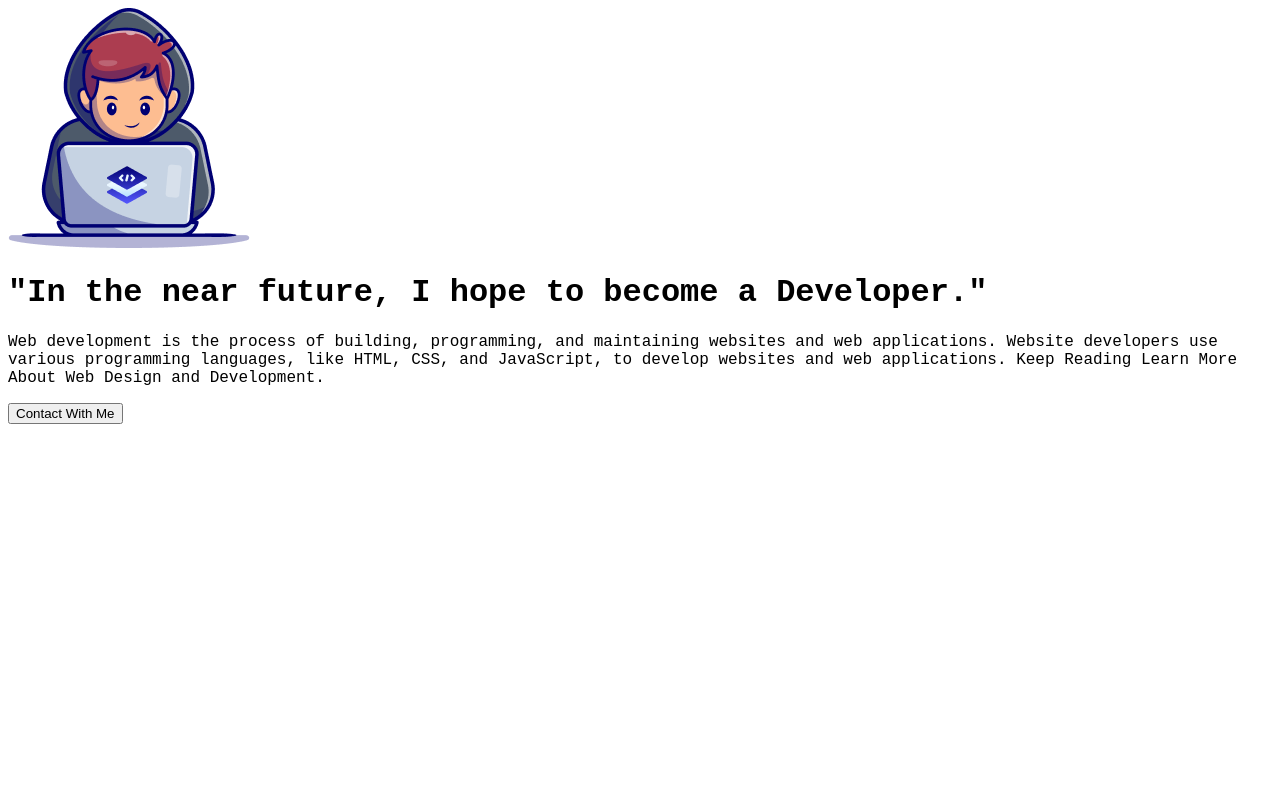
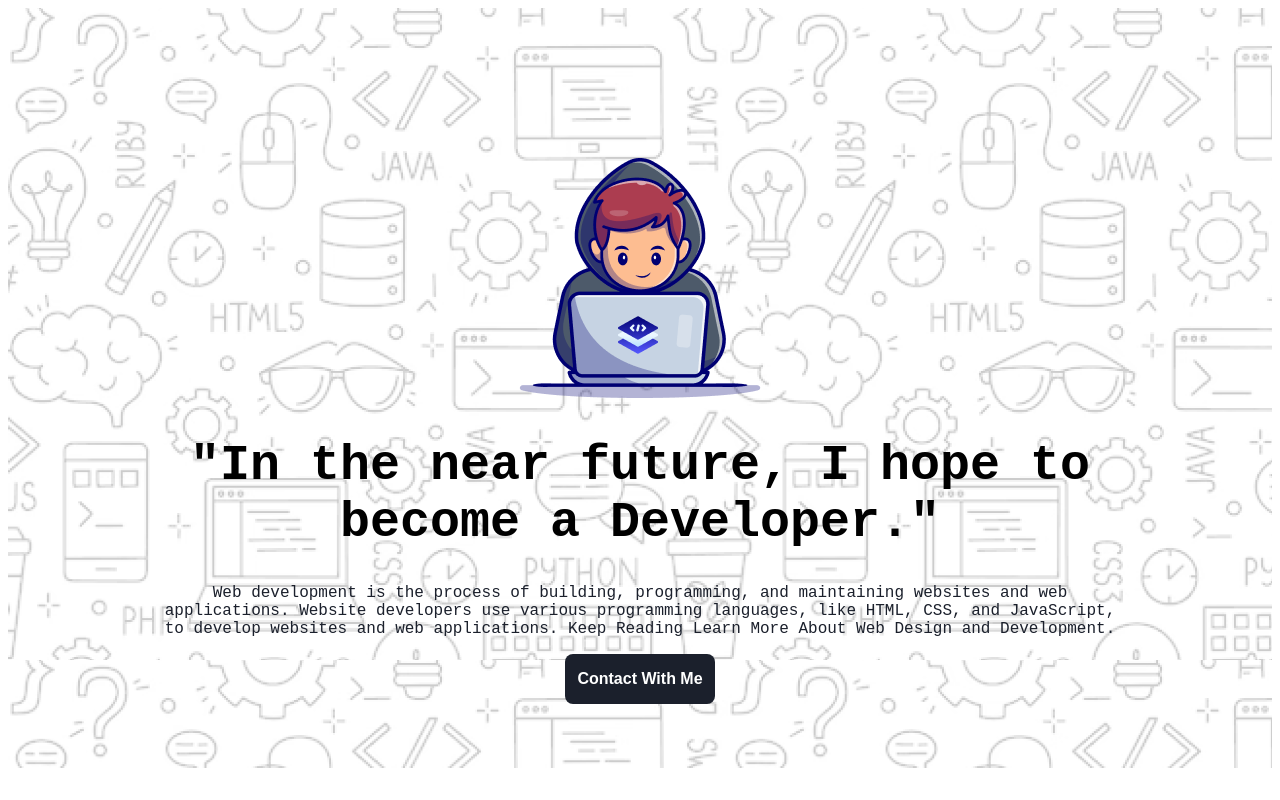
Before and after one commit to rafiulhasan1/F1-assignment-B10, a plain HTML site: page index.html in a window 1280 px wide. Drawn offline with Linux system fonts and the light colour scheme; a web font is replaced by a local one.

Commit message:
header part complate

```diff
--- a/css/style.css
+++ b/css/style.css
@@ -5,3 +5,31 @@
   font-weight: 400;
   font-style: normal;
 }
+
+/* header part started */
+.header-part{
+    background-image: url("../assets/Hero-bg.png");
+    text-align: center;
+    padding: 150px;
+    height: 460px;
+}
+
+.header-h{
+    font-weight: 600;
+    font-size: 50px;
+}
+
+.header-p{
+    color: #1b202c;
+}
+
+.btn-header{
+    width: 150px;
+    height: 50px;
+    border: none;
+    border-radius: 8px;
+    background-color: #1b202c;
+    color: white;
+    font-weight: 600;
+    font-size: 16px;
+}
--- a/index.html
+++ b/index.html
@@ -10,11 +10,11 @@
     <link rel="stylesheet" href="css/style.css">
 </head>
 <body class="azeret-mono-font">
-    <header>
+    <header class="header-part">
         <img src="assets/Group.png" alt="">
-        <h1>"In the near future, I hope to become a Developer."</h1>
-        <p>Web development is the process of building, programming, and maintaining websites and web applications. Website developers use various programming languages, like HTML, CSS, and JavaScript, to develop websites and web applications. Keep Reading Learn More About Web Design and Development.</p>
-        <button>Contact With Me</button>
+        <h1 class="header-h">"In the near future, I hope to become a Developer."</h1>
+        <p class="header-p">Web development is the process of building, programming, and maintaining websites and web applications. Website developers use various programming languages, like HTML, CSS, and JavaScript, to develop websites and web applications. Keep Reading Learn More About Web Design and Development.</p>
+        <button class="btn-header">Contact With Me</button>
     </header>
 
     <main></main>
```
